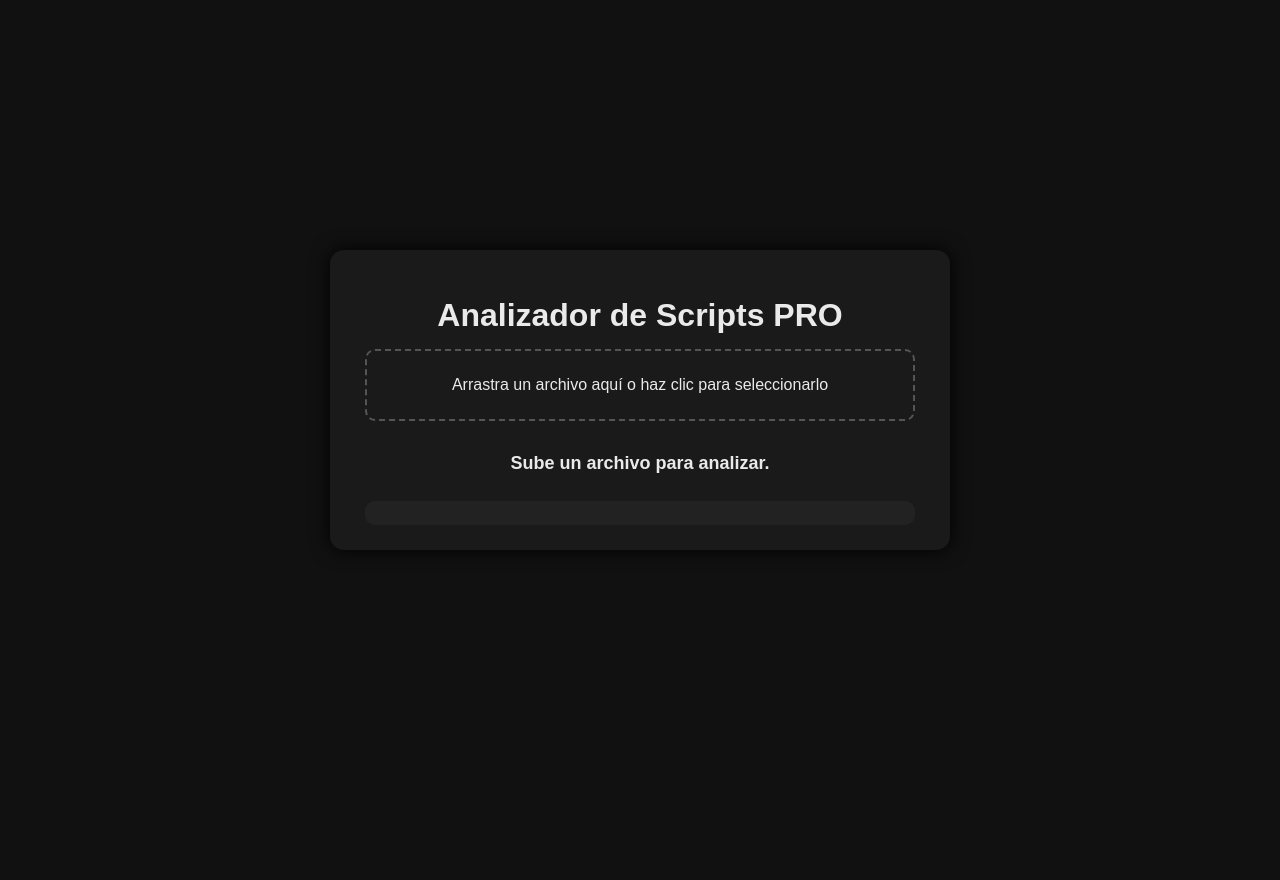
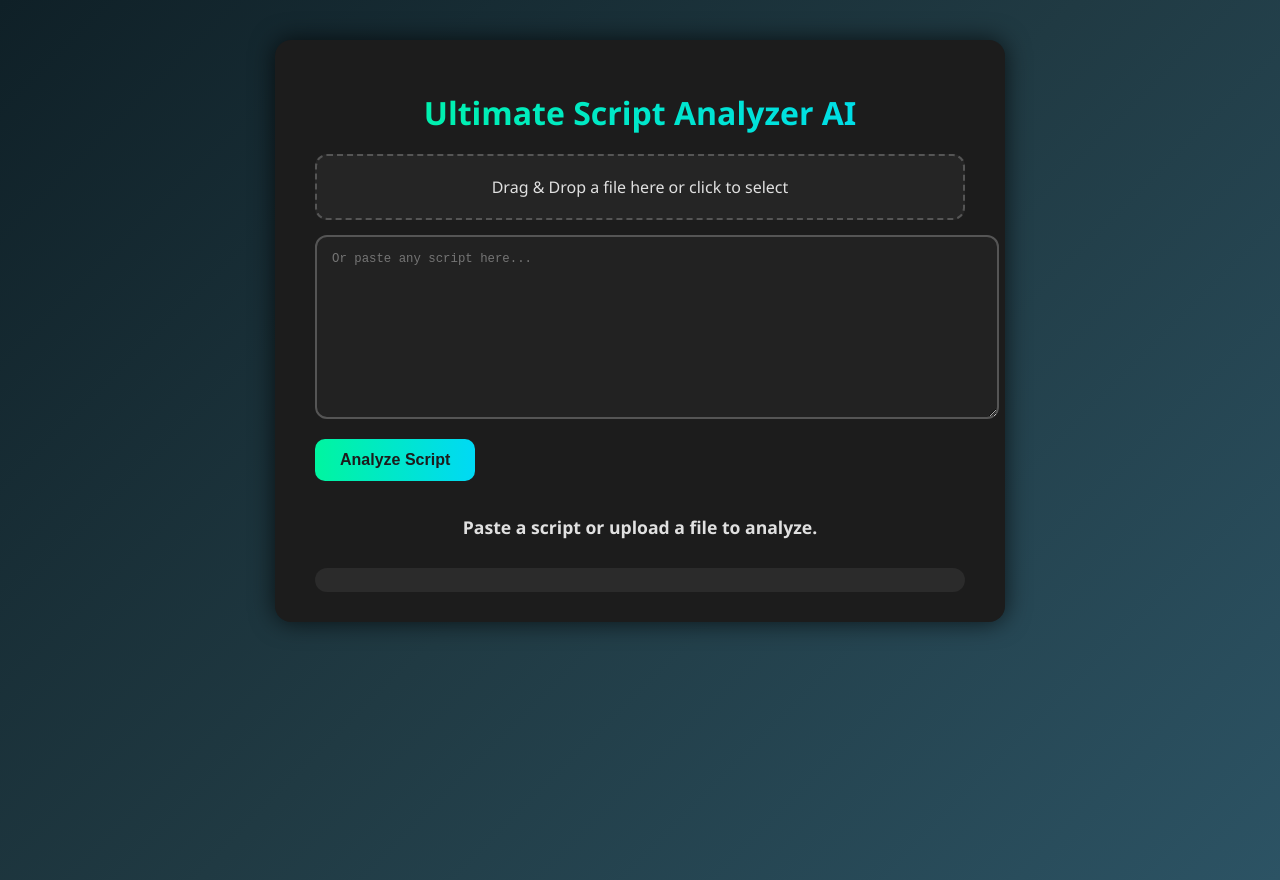
Before and after one commit to jdndkdjsjs241-commits/novious-scriptcheck, a plain HTML site: page index.html in a window 1280 px wide. Before the commit the page ends 800 px from the top, so only its background shows below. Drawn offline with Linux system fonts and the light colour scheme.

Commit message:
Update HTML for language and styling improvements

```diff
--- a/index.html
+++ b/index.html
@@ -1,56 +1,79 @@
 <!DOCTYPE html>
-<html lang="es">
+<html lang="en">
 <head>
 <meta charset="UTF-8">
 <meta name="viewport" content="width=device-width, initial-scale=1.0">
-<title>Analizador de Scripts PRO</title>
+<title>Ultimate Script Analyzer AI</title>
 
 <style>
     body {
-        font-family: Arial, sans-serif;
-        background-color: #111;
-        color: #eaeaea;
+        font-family: 'Segoe UI', Tahoma, Geneva, Verdana, sans-serif;
+        background: linear-gradient(135deg, #0f2027, #203a43, #2c5364);
+        color: #e0e0e0;
         display: flex;
         justify-content: center;
-        align-items: center;
-        height: 100vh;
+        align-items: flex-start;
+        min-height: 100vh;
         margin: 0;
+        padding: 40px 0;
     }
 
     .container {
-        background: #1a1a1a;
-        padding: 25px 35px;
-        border-radius: 14px;
-        box-shadow: 0 0 20px #000;
+        background: #1c1c1c;
+        padding: 30px 40px;
+        border-radius: 16px;
         width: 95%;
-        max-width: 550px;
-        text-align: center;
+        max-width: 650px;
+        box-shadow: 0 0 25px rgba(0,0,0,0.7);
     }
 
     h1 {
-        margin-bottom: 15px;
+        text-align: center;
+        margin-bottom: 20px;
+        font-size: 2em;
+        background: linear-gradient(to right, #00f5a0, #00d9f5);
+        -webkit-background-clip: text;
+        -webkit-text-fill-color: transparent;
     }
 
     .dropzone {
         border: 2px dashed #555;
-        border-radius: 10px;
-        padding: 25px;
+        border-radius: 12px;
+        padding: 20px;
         margin-top: 15px;
         cursor: pointer;
         transition: 0.3s;
+        text-align: center;
+        font-size: 1em;
+        background-color: #252525;
     }
 
     .dropzone:hover {
-        border-color: #00c8ff;
-        background: #1f1f1f;
+        border-color: #00d9f5;
+        background-color: #2a2a2a;
+    }
+
+    #scriptInput {
+        width: 100%;
+        min-height: 150px;
+        margin-top: 15px;
+        background: #222;
+        color: #e0e0e0;
+        border: 2px solid #555;
+        border-radius: 12px;
+        padding: 15px;
+        font-family: monospace;
+        font-size: 0.95em;
+        resize: vertical;
     }
 
     .risk-box {
         margin-top: 20px;
-        padding: 12px;
-        border-radius: 10px;
-        font-size: 18px;
+        padding: 14px;
+        border-radius: 12px;
+        font-size: 1.1em;
         font-weight: bold;
+        text-align: center;
     }
 
     .low { background: #1b4f1b; color: #8cff8c; }
@@ -59,28 +82,47 @@
 
     #results {
         margin-top: 15px;
-        background: #222;
+        background: #2b2b2b;
         padding: 12px;
-        border-radius: 10px;
+        border-radius: 12px;
         max-height: 250px;
         overflow-y: auto;
-        text-align: left;
-        font-size: 14px;
+        font-size: 0.9em;
+    }
+
+    button {
+        margin-top: 15px;
+        padding: 12px 25px;
+        border: none;
+        border-radius: 10px;
+        background: linear-gradient(to right, #00f5a0, #00d9f5);
+        color: #1c1c1c;
+        font-weight: bold;
+        font-size: 1em;
+        cursor: pointer;
+        transition: 0.3s;
+    }
+
+    button:hover {
+        opacity: 0.85;
     }
 </style>
 </head>
+<body>
 
-<body>
 <div class="container">
-    <h1>Analizador de Scripts PRO</h1>
+    <h1>Ultimate Script Analyzer AI</h1>
 
     <div class="dropzone" id="dropzone">
-        Arrastra un archivo aquí o haz clic para seleccionarlo
+        Drag & Drop a file here or click to select
     </div>
-
     <input type="file" id="fileInput" style="display:none" accept=".lua,.js,.txt">
 
-    <div id="risk" class="risk-box">Sube un archivo para analizar.</div>
+    <textarea id="scriptInput" placeholder="Or paste any script here..."></textarea>
+
+    <button id="analyzeBtn">Analyze Script</button>
+
+    <div id="risk" class="risk-box">Paste a script or upload a file to analyze.</div>
     <div id="results"></div>
 </div>
 
@@ -95,39 +137,34 @@
         "long_lines": /.{500,}/g
     };
 
+    const explanations = {
+        "loadstring": "⚠ Warning: loadstring executes code dynamically, may be unsafe.",
+        "httpget": "⚠ This script fetches content from external sources, check URL.",
+        "getgenv": "⚠ getgenv can modify global environment, risky in unknown scripts.",
+        "setclipboard": "⚠ This script can modify your clipboard.",
+        "require_id": "⚠ Requires external module by ID, could be unsafe.",
+        "encoded_strings": "⚠ Contains encoded strings, often used for obfuscation.",
+        "long_lines": "⚠ Very long lines detected, often used in obfuscated scripts."
+    };
+
     const dropzone = document.getElementById("dropzone");
     const fileInput = document.getElementById("fileInput");
+    const scriptInput = document.getElementById("scriptInput");
     const resultsDiv = document.getElementById("results");
     const riskBox = document.getElementById("risk");
+    const analyzeBtn = document.getElementById("analyzeBtn");
 
     dropzone.addEventListener("click", () => fileInput.click());
-
-    dropzone.addEventListener("dragover", (e) => {
-        e.preventDefault();
-        dropzone.style.borderColor = "#00c8ff";
-    });
-
-    dropzone.addEventListener("dragleave", () => {
-        dropzone.style.borderColor = "#555";
-    });
-
-    dropzone.addEventListener("drop", (e) => {
-        e.preventDefault();
-        dropzone.style.borderColor = "#555";
-        const file = e.dataTransfer.files[0];
-        readFile(file);
-    });
-
-    fileInput.addEventListener("change", () => {
-        const file = fileInput.files[0];
-        readFile(file);
-    });
+    dropzone.addEventListener("dragover", (e) => { e.preventDefault(); dropzone.style.borderColor = "#00d9f5"; });
+    dropzone.addEventListener("dragleave", () => { dropzone.style.borderColor = "#555"; });
+    dropzone.addEventListener("drop", (e) => { e.preventDefault(); dropzone.style.borderColor = "#555"; readFile(e.dataTransfer.files[0]); });
+    fileInput.addEventListener("change", () => readFile(fileInput.files[0]));
+    analyzeBtn.addEventListener("click", () => { const content = scriptInput.value; if (!content) { alert("Please paste a script or upload a file first."); return; } analyzeContent(content); });
 
     function readFile(file) {
         if (!file) return;
-
         const reader = new FileReader();
-        reader.onload = (e) => analyzeContent(e.target.result);
+        reader.onload = (e) => { scriptInput.value = e.target.result; analyzeContent(e.target.result); };
         reader.readAsText(file);
     }
 
@@ -139,9 +176,8 @@
             const matches = content.match(pattern);
             if (matches) {
                 totalMatches += matches.length;
-
                 const p = document.createElement("p");
-                p.innerHTML = `⚠ <strong>${name}</strong>: ${matches.length} coincidencias`;
+                p.innerHTML = `${explanations[name]} (${matches.length} matches)`;
                 resultsDiv.appendChild(p);
             }
         }
@@ -149,22 +185,25 @@
         updateRisk(totalMatches);
 
         if (totalMatches === 0) {
-            resultsDiv.innerHTML = "✔ El script parece seguro.";
+            resultsDiv.innerHTML = "✅ The script seems safe.";
+        } else {
+            const suggestion = document.createElement("p");
+            if (totalMatches <= 3) suggestion.textContent = "💡 Suggestion: Review suspicious parts carefully.";
+            else if (totalMatches <= 10) suggestion.textContent = "💡 Suggestion: Consider not running this script without verifying.";
+            else suggestion.textContent = "💡 Suggestion: This script is potentially dangerous, avoid running it!";
+            resultsDiv.appendChild(suggestion);
         }
     }
 
     function updateRisk(matches) {
         let risk = 0;
-
         if (matches === 0) risk = 100;
         else if (matches <= 3) risk = 60;
         else if (matches <= 10) risk = 35;
         else risk = 10;
 
-        riskBox.textContent = `Puntaje de seguridad: ${risk}/100`;
-
+        riskBox.textContent = `Security Score: ${risk}/100`;
         riskBox.className = "risk-box";
-
         if (risk >= 70) riskBox.classList.add("low");
         else if (risk >= 40) riskBox.classList.add("medium");
         else riskBox.classList.add("high");
```
